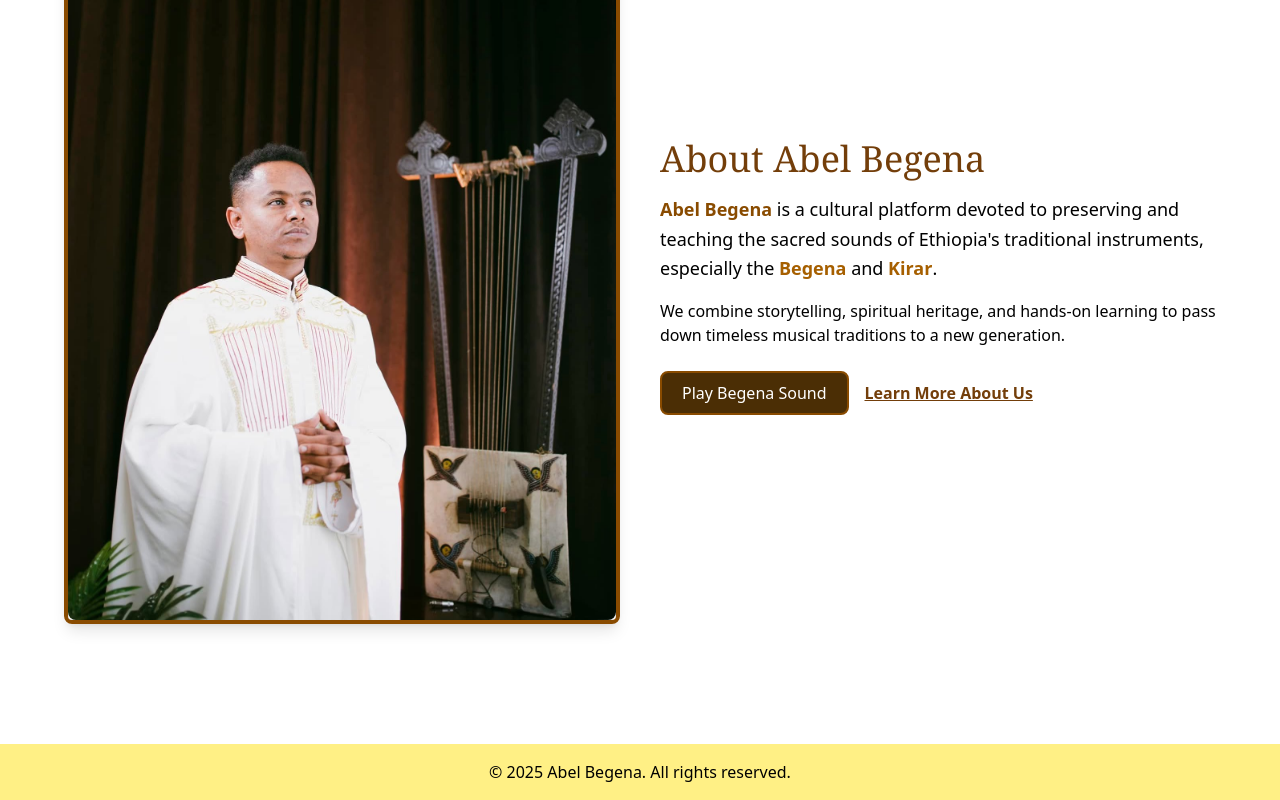
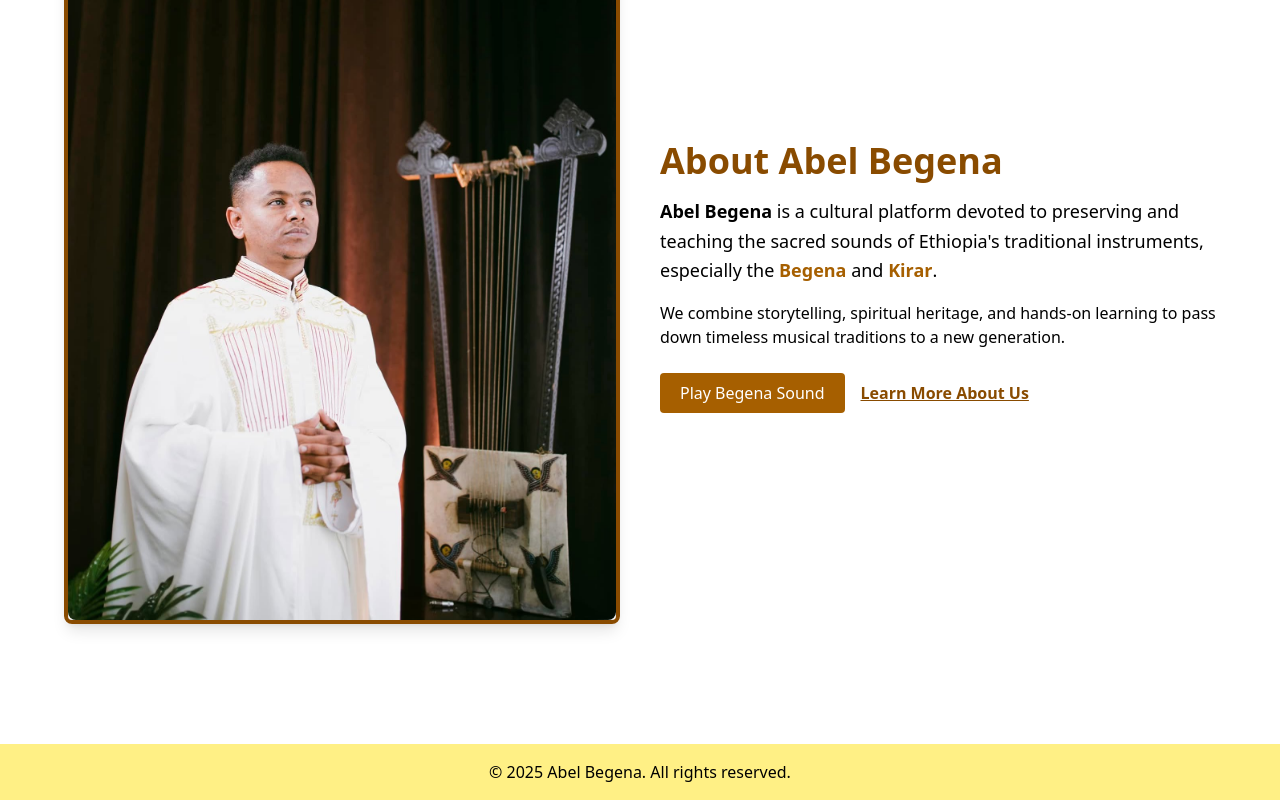
Before and after one commit to KALU56/-Abel-Begena, a Next.js app in the folder abel-begena/: page / in a window 1280 px wide. Shown: the part 1814-2614 px from the top of the page. Built offline with nearby package versions, Linux system fonts and the light colour scheme.

Commit message:
chnage the ui

```diff
--- a/abel-begena/app/about/page.tsx
+++ b/abel-begena/app/about/page.tsx
@@ -1,4 +1,4 @@
-"use client";
+'use client';
 import Link from 'next/link';
 import { motion } from 'framer-motion';
 import { useState, useRef } from 'react';
@@ -28,46 +28,50 @@ export default function AboutSection() {
       className="bg-white text-brown-800 py-20 px-4 md:px-8"
     >
       <div className="max-w-6xl mx-auto grid md:grid-cols-2 gap-10 items-center">
-        {/* 📸 Image instead of video */}
-        <div className="rounded-lg overflow-hidden shadow-lg border-4 border-yellow-800">
+        {/* 📸 Responsive Image */}
+        <div
+          className="
+            rounded-lg overflow-hidden shadow-lg border-4 border-yellow-800
+            w-40 h-40 sm:w-56 sm:h-56 md:w-full md:h-auto
+          "
+        >
           <img
-            src="/abel begena.jpeg" // Change this path to your desired image
+            src="/abel begena.jpeg"
             alt="Begena Instrument"
-            className="w-full h-auto rounded-lg shadow-lg object-cover"
+            className="w-full h-full rounded-lg shadow-lg object-cover"
           />
         </div>
 
         {/* 📄 Text + Audio Controls */}
         <div>
-          <h2 className="text-3xl md:text-4xl font-serif mb-4 text-yellow-900">
+          <h2 className="text-3xl md:text-4xl font-bold mb-4 text-yellow-800">
             About Abel Begena
           </h2>
-          <p className="text-lg mb-4 leading-relaxed">
-            <strong className="text-yellow-800">Abel Begena</strong> is a cultural platform devoted to preserving and teaching the sacred sounds of Ethiopia's traditional instruments, especially the <span className="font-semibold text-yellow-700">Begena</span> and <span className="font-semibold text-yellow-700">Kirar</span>.
+          <p className="text-lg text-brown-700 mb-4 leading-relaxed">
+            <strong>Abel Begena</strong> is a cultural platform devoted to preserving and teaching the sacred sounds of Ethiopia's traditional instruments, especially the{' '}
+            <span className="font-semibold text-yellow-700">Begena</span> and{' '}
+            <span className="font-semibold text-yellow-700">Kirar</span>.
           </p>
-          <p className="text-md text-brown-700 mb-6">
+          <p className="text-md text-brown-600 mb-4">
             We combine storytelling, spiritual heritage, and hands-on learning to pass down timeless musical traditions to a new generation.
           </p>
 
           <div className="flex items-center gap-4 mt-6">
             <button
               onClick={toggleAudio}
-              className="px-5 py-2 rounded-lg text-white border-2 border-yellow-800 transition-colors"
-              style={{ backgroundColor: '#4B2E05' }} // Dark brown consistent with HeroSection
-              onMouseEnter={(e) => (e.currentTarget.style.backgroundColor = '#6A3E0A')} // lighter brown hover
-              onMouseLeave={(e) => (e.currentTarget.style.backgroundColor = '#4B2E05')}
+              className="bg-yellow-700 text-white px-5 py-2 rounded hover:bg-yellow-800 transition"
             >
               {isPlaying ? 'Pause Preview' : 'Play Begena Sound'}
             </button>
             <Link
               href="/about"
-              className="text-yellow-900 font-semibold underline hover:text-yellow-950"
+              className="text-yellow-800 font-semibold underline hover:text-yellow-900"
             >
               Learn More About Us
             </Link>
           </div>
 
-          {/* 🎵 Updated audio element */}
+          {/* 🎵 Audio element */}
           <audio ref={audioRef} src="/abel.mp3" preload="auto" />
         </div>
       </div>
```
